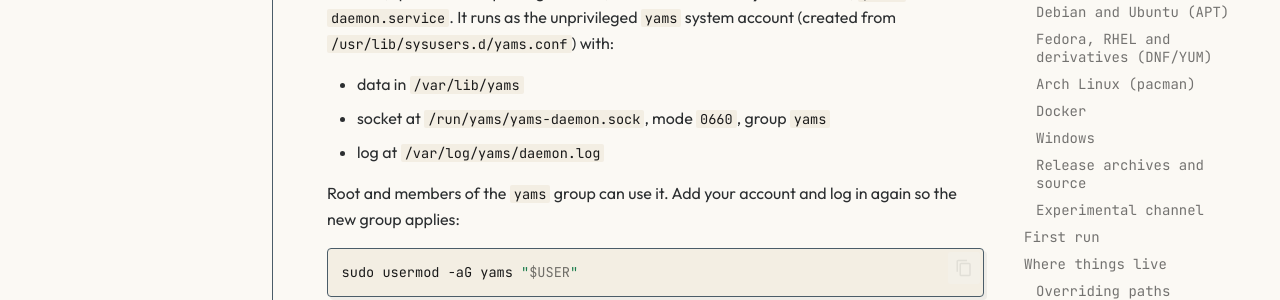
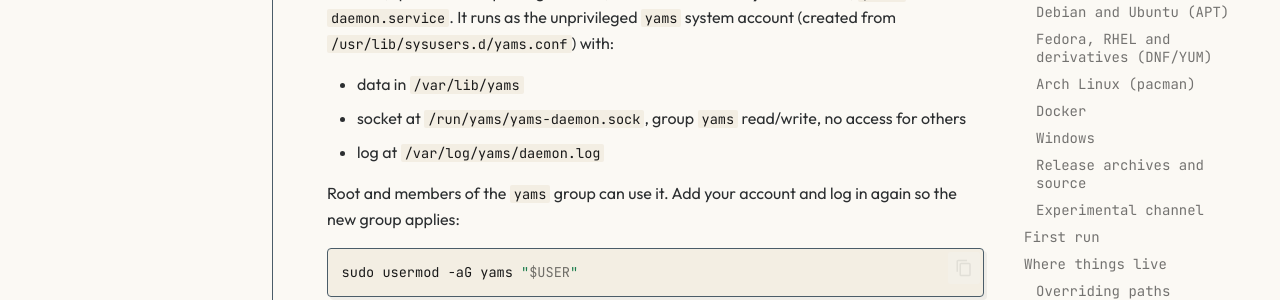
Before and after one commit to trvon/yams, an MkDocs documentation site: the page built from docs/install.md, in a window 1280 px wide and 900 px high, scrolled down 4269 px. Shown: the part 152-452 px from the top of the window. Built offline with MkDocs 1.6.1 and Material for MkDocs 9.7.7, drawn with Linux system fonts in a browser that asks for light colours.

Commit message:
ci(packaging): harden package validation from its first real runs
Running the gate against v0.20.3 and branch packages on Debian, Ubuntu,
Fedora and Arch showed harness gaps, fixed here:

- The driver ran only under bash 4+ (mapfile, empty arrays under set -u);
  it now works with macOS's bash 3.2 so it runs on Docker Desktop too.
- Paths dropped by the image's dpkg path-exclude (docs) or rpm nodocs
  no longer fail the permission check, and rpm's /usr/lib/.build-id links
  and the package doc/license directories are on the allowlist.
- The upgrade check pins the system socket, so it measures whether the
  corpus survived rather than whether an older CLI can discover it.
- Debian keeps enablement links until purge, so for deb the dangling-link
  check runs after purge.
- New per-user service check: `yams daemon install --user` beside the
  system unit starts a working user unit, and that user's CLI uses it.

The unit comment and install guide now describe the socket as group
read/write with no access for others (the daemon sets owner rwx, group
rw), rather than a literal 0660.

Signed-off-by: trvon <me@trevon.dev>

```diff
--- a/docs/install.md
+++ b/docs/install.md
@@ -169,7 +169,7 @@ The deb, rpm and Arch packages install, enable and start a **system** service,
 (created from `/usr/lib/sysusers.d/yams.conf`) with:
 
 - data in `/var/lib/yams`
-- socket at `/run/yams/yams-daemon.sock`, mode `0660`, group `yams`
+- socket at `/run/yams/yams-daemon.sock`, group `yams` read/write, no access for others
 - log at `/var/log/yams/daemon.log`
 
 Root and members of the `yams` group can use it. Add your account and log in
```
Also changed, not shown: 3 other files.
